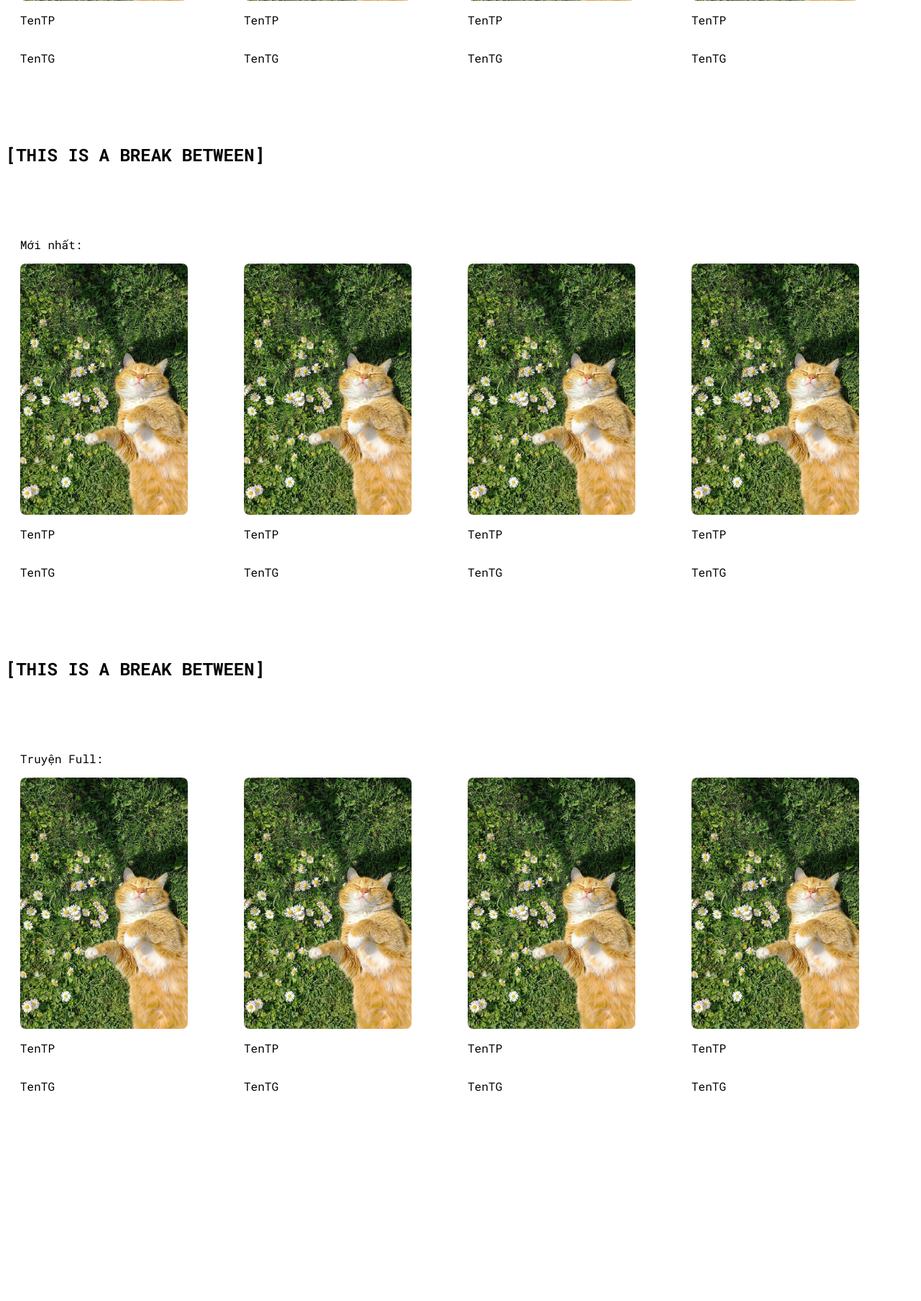
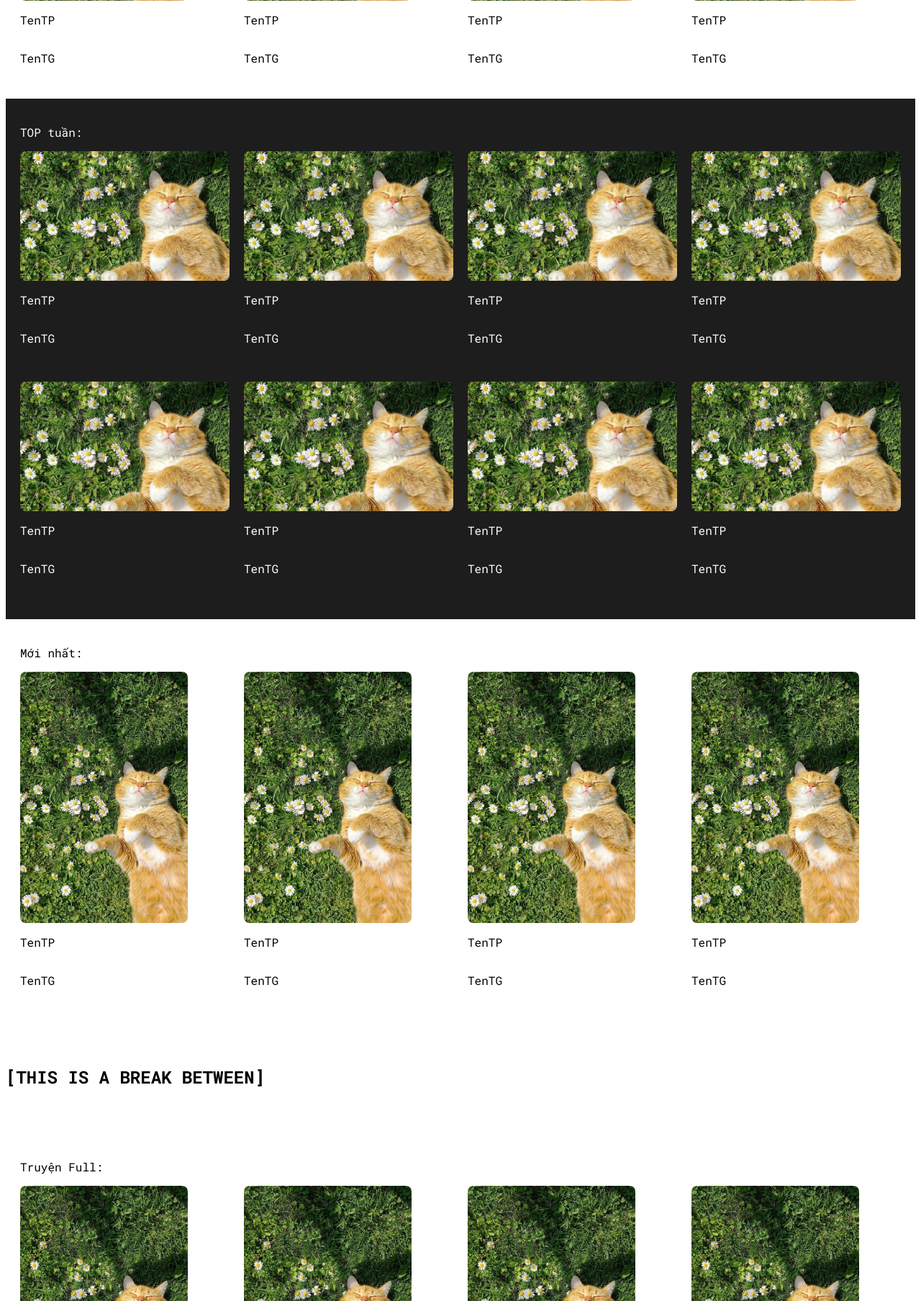
Before and after one commit to Chivisakata/wentruyenchu-root, a PHP site: page /home.html in a window 1280 px wide. Shown: the part 835-2642 px from the top of the page at 72% size. Before the commit the page ends 2351 px from the top, so only its background shows below. Run offline with PHP 8.4, Linux system fonts and the light colour scheme.

Commit message:
add: add "TOP of the week" menu

```diff
--- a/home.html
+++ b/home.html
@@ -87,21 +87,53 @@
 
                     </div>
                 </div>
-<!--TOP TUẦN-->
-<!--TOP TUẦN-->
-<!--TOP TUẦN-->
-<!--TOP TUẦN-->
-<!--TOP TUẦN-->
-<br>
-<br>
-<h2>[THIS IS A BREAK BETWEEN]</h2>
-<br>
-<br>
-<!--TOP TUẦN-->
-<!--TOP TUẦN-->
-<!--TOP TUẦN-->
-<!--TOP TUẦN-->
-<!--TOP TUẦN-->
+
+                <div class="topOTW">
+                    <p>TOP tuần:</p>
+                    <div class="wrapper">
+                        <div>
+                            <img src="images/placeholder.jpg">
+                            <p>TenTP</p>
+                            <p>TenTG</p>
+                        </div>
+                        <div>
+                            <img src="images/placeholder.jpg">
+                            <p>TenTP</p>
+                            <p>TenTG</p>
+                        </div>
+                        <div>
+                            <img src="images/placeholder.jpg">
+                            <p>TenTP</p>
+                            <p>TenTG</p>
+                        </div>
+                        <div>
+                            <img src="images/placeholder.jpg">
+                            <p>TenTP</p>
+                            <p>TenTG</p>
+                        </div>
+                        <div>
+                            <img src="images/placeholder.jpg">
+                            <p>TenTP</p>
+                            <p>TenTG</p>
+                        </div>
+                        <div>
+                            <img src="images/placeholder.jpg">
+                            <p>TenTP</p>
+                            <p>TenTG</p>
+                        </div>
+                        <div>
+                            <img src="images/placeholder.jpg">
+                            <p>TenTP</p>
+                            <p>TenTG</p>
+                        </div>
+                        <div>
+                            <img src="images/placeholder.jpg">
+                            <p>TenTP</p>
+                            <p>TenTG</p>
+                        </div>
+
+                    </div>
+                </div>
 
 <!----MỚI NHẤT---->
                 <div class="newest">
--- a/style.css
+++ b/style.css
@@ -71,10 +71,11 @@ body
 
 
 /* Just Update Menu */
-.justUpdate, .newest, .fullNovel {
+.justUpdate, .newest, .fullNovel, .topOTW {
     display: flex;
     flex-direction: column;
     padding: 20px;
+    overflow-wrap: break-word;
 }
 
 
@@ -85,7 +86,6 @@ body
     gap: 20px;
     padding-bottom: 10px;
 }
-
 
 .wrapper > div {
     flex-shrink: 0;
@@ -121,3 +121,28 @@ body
         width: calc(50% - 10px);
     }
 }
+
+.topOTW
+{
+    background-color: rgb(29,29,29);
+    color:white;
+}
+.topOTW .wrapper
+{
+    display: flex;
+    flex-direction: row;
+    gap: 20px;
+    padding-bottom: 10px;
+    overflow-x: visible;
+    flex-wrap: wrap;
+}
+.topOTW .wrapper div
+{
+    height: 300px;
+}
+.topOTW img
+{
+    width:100%;
+    height:60%;
+    gap: 20px;
+}
```
